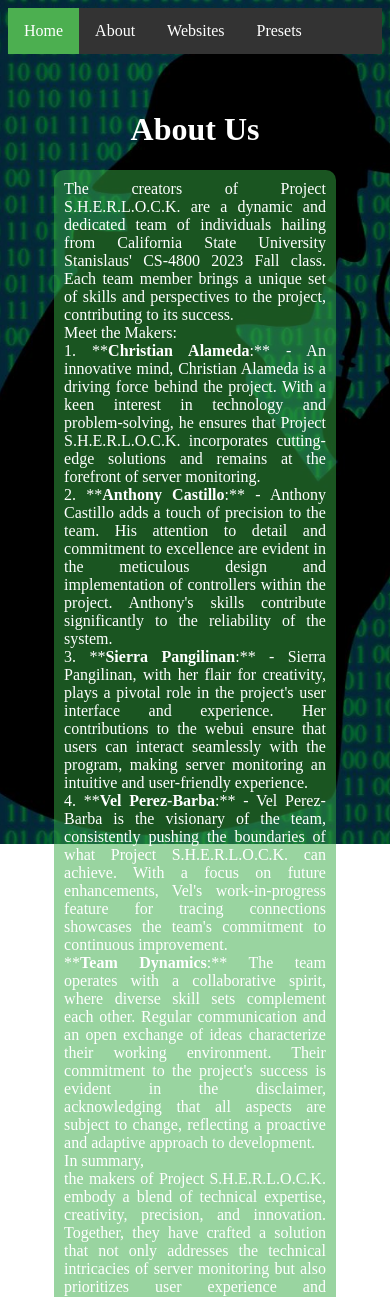
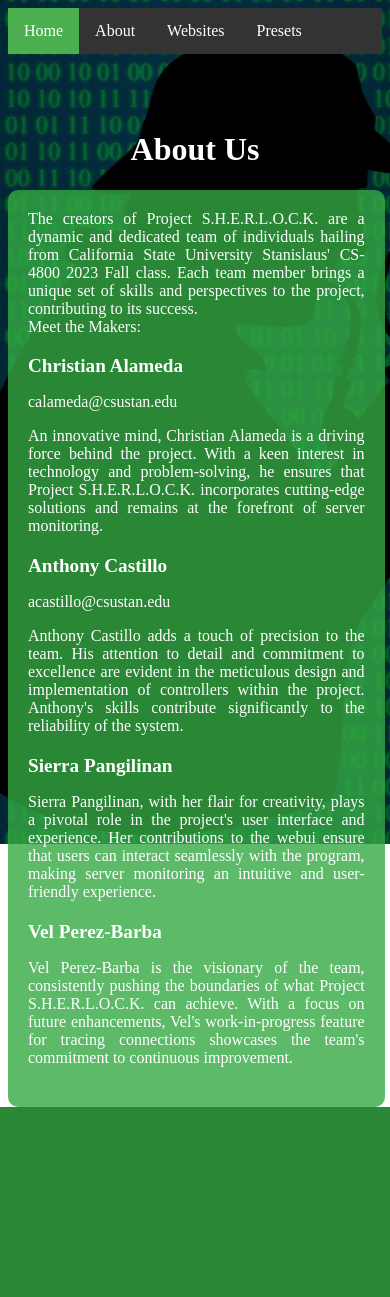
Before and after one commit to CastilloAnthony/CS-4800_Project_Sherlock, a Flask app: template templates/aboutpage.html in a window 390 px wide. Shown: the top 1297 px of the page. After the commit the page ends 1107 px from the top, so only its background shows below. Run offline with Flask 3, Linux system fonts and the light colour scheme; the template is opened without the code that fills it, so the values that code supplies are empty.

Commit message:
added about page

```diff
--- a/templates/aboutpage.html
+++ b/templates/aboutpage.html
@@ -19,6 +19,48 @@
                 text-align: justify;
                 padding: 10px
             }
+
+            h1 {
+              text-align: center;
+              color: white;
+              padding-top: 20px; /* Add some space above the heading */
+            }
+
+            section {
+              color: white;
+              background-color: rgba(52, 169, 67, 0.8); /* Adjusted the alpha value for better visibility */
+              border-radius: 10px;
+              margin: auto;
+              width: 70%;
+              text-align: justify;
+              padding: 20px; /* Increased padding for better spacing */
+            }
+
+            /* Style for team member names */
+            .name {
+              font-weight: bold;
+              font-size: 1.2em;
+              margin-bottom: 5px; /* Add space between name and email */
+            }
+
+            /* Style for email addresses */
+            .email {
+              color: #fff; /* Use a lighter color for email addresses */
+              margin-bottom: 10px; /* Add more space below email */
+            }
+
+            /* Style for the member descriptions */
+            .description {
+              margin-bottom: 20px; /* Add more space between descriptions */
+            }
+
+            /* Responsive design: Adjust styles for smaller screens */
+            @media (max-width: 768px) {
+              section {
+                  width: 90%; /* Make the section wider for smaller screens */
+              }
+            }
+
         </style>
 
     </head>
@@ -30,22 +72,29 @@
 
             Meet the Makers:<br>
 
-            1. **<b>Christian Alameda</b>:**
-            - An innovative mind, Christian Alameda is a driving force behind the project. With a keen interest in technology and problem-solving, he ensures that Project S.H.E.R.L.O.C.K. incorporates cutting-edge solutions and remains at the forefront of server monitoring.<br>
+            <p class="name">Christian Alameda</p>
+            <p class="email">calameda@csustan.edu</p>
+            <p class="description">
+            An innovative mind, Christian Alameda is a driving force behind the project. With a keen interest in technology and problem-solving, he ensures that Project S.H.E.R.L.O.C.K. incorporates cutting-edge solutions and remains at the forefront of server monitoring.<br>
+            </p>
 
-            2. **<b>Anthony Castillo</b>:**
-            - Anthony Castillo adds a touch of precision to the team. His attention to detail and commitment to excellence are evident in the meticulous design and implementation of controllers within the project. Anthony's skills contribute significantly to the reliability of the system.<br>
+            <p class="name">Anthony Castillo</p>
+            <p class="email">acastillo@csustan.edu</p>
+            <p class="description">
+              Anthony Castillo adds a touch of precision to the team. His attention to detail and commitment to excellence are evident in the meticulous design and implementation of controllers within the project. Anthony's skills contribute significantly to the reliability of the system.<br>
+            </p>
 
-            3. **<b>Sierra Pangilinan</b>:**
-            - Sierra Pangilinan, with her flair for creativity, plays a pivotal role in the project's user interface and experience. Her contributions to the webui ensure that users can interact seamlessly with the program, making server monitoring an intuitive and user-friendly experience.<br>
+            <p class="name">Sierra Pangilinan</p>
+            <p class="email"></p>
+            <p class="description">
+            Sierra Pangilinan, with her flair for creativity, plays a pivotal role in the project's user interface and experience. Her contributions to the webui ensure that users can interact seamlessly with the program, making server monitoring an intuitive and user-friendly experience.<br>
+            </p>
+            <p class="name">Vel Perez-Barba</p>
+            <p class="email"></p>
+            <p class="description">
+            Vel Perez-Barba is the visionary of the team, consistently pushing the boundaries of what Project S.H.E.R.L.O.C.K. can achieve. With a focus on future enhancements, Vel's work-in-progress feature for tracing connections showcases the team's commitment to continuous improvement.<br>
+            </p>
 
-            4. **<b>Vel Perez-Barba</b>:**
-            - Vel Perez-Barba is the visionary of the team, consistently pushing the boundaries of what Project S.H.E.R.L.O.C.K. can achieve. With a focus on future enhancements, Vel's work-in-progress feature for tracing connections showcases the team's commitment to continuous improvement.<br>
-
-            **<b>Team Dynamics</b>:**
-            The team operates with a collaborative spirit, where diverse skill sets complement each other. Regular communication and an open exchange of ideas characterize their working environment. Their commitment to the project's success is evident in the disclaimer, acknowledging that all aspects are subject to change, reflecting a proactive and adaptive approach to development.<br>
-
-            In summary, <br>the makers of Project S.H.E.R.L.O.C.K. embody a blend of technical expertise, creativity, precision, and innovation. Together, they have crafted a solution that not only addresses the technical intricacies of server monitoring but also prioritizes user experience and adaptability for future advancements.<br>
-        </section>
+          </section>
     </body>
 {% endblock %}
```
Also changed, not shown: ga.html (+95 -36 lines).
